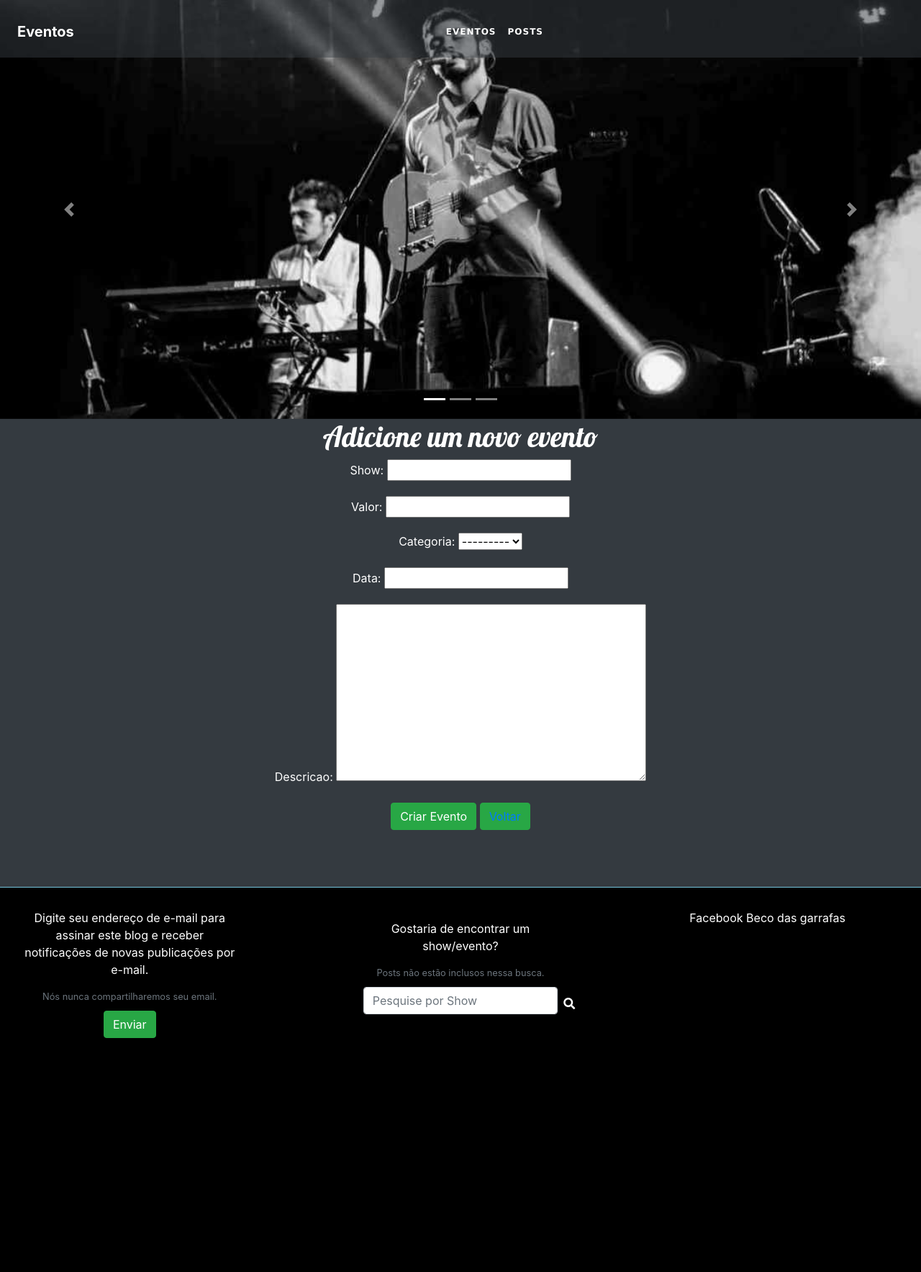
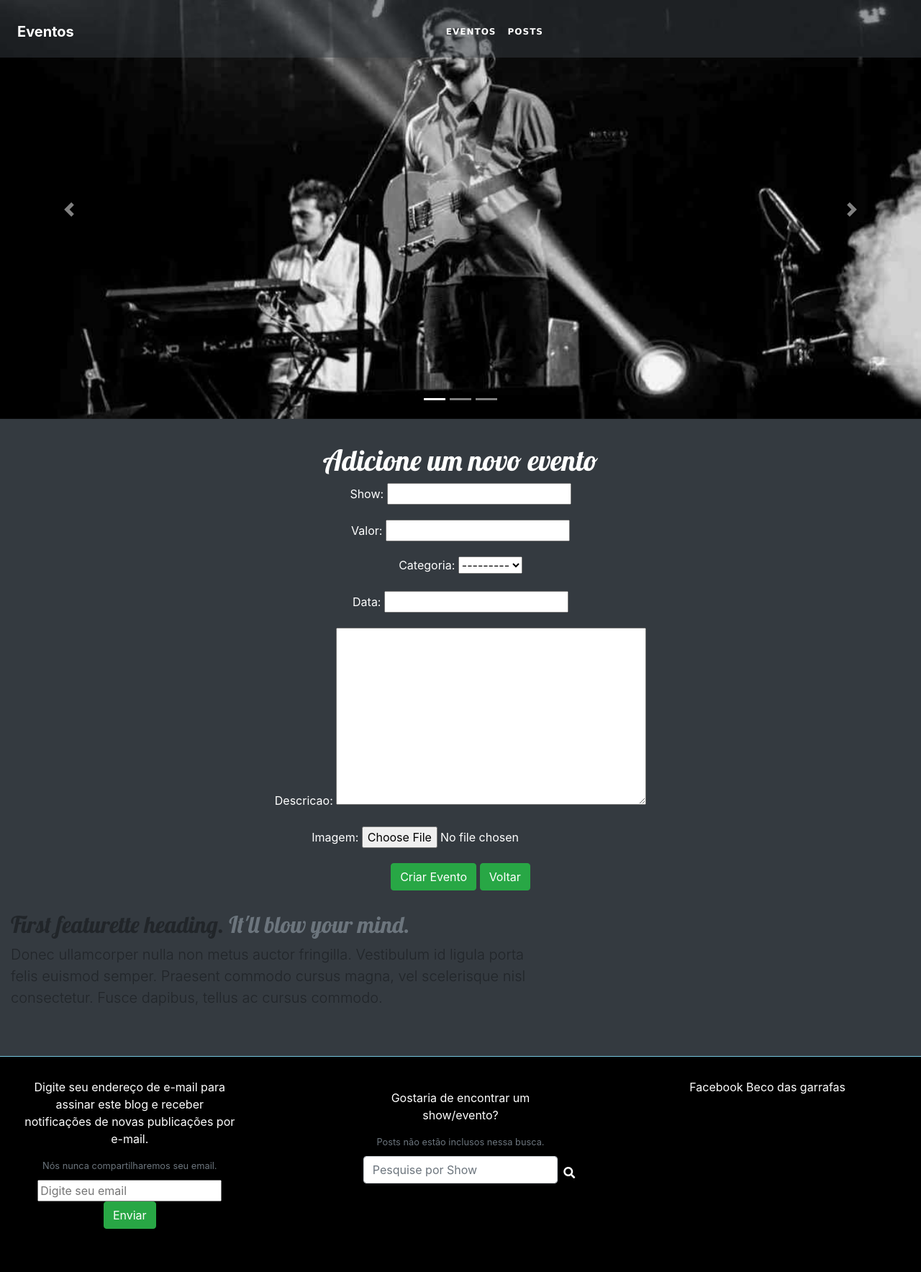
Before and after one commit to sbrj/site_eventos, a Django app: page /evento/novo/ in a window 1280 px wide. Shown: the whole page at 72% size. Before the commit the page ends 1442 px from the top, so only its background shows below. Run offline with Django 3.2, Linux system fonts and the light colour scheme; the visitor is signed in with stand-in values (Sample User, id 1); data that the repository does not hold is empty; some libraries are stand-ins or nearby versions.

Commit message:
Mais estilizacoes, imagem no post e evento

```diff
--- a/contas/admin.py
+++ b/contas/admin.py
@@ -2,7 +2,7 @@ from django.contrib import admin
 from .models import *
 
 class EventosAdmin(admin.ModelAdmin):
-    list_display = ('show', 'data', 'categoria', 'valor')
+    list_display = ('show', 'data', 'categoria', 'valor', 'imagem')
 
     def show_info(self, obj):
         return obj
--- a/contas/forms.py
+++ b/contas/forms.py
@@ -4,7 +4,7 @@ from .models import Evento, Email, Post
 class EventoForm(ModelForm):
     class Meta:
         model = Evento
-        fields = ['show', 'valor', 'categoria', 'data', 'descricao' ]
+        fields = ['show', 'valor', 'categoria', 'data', 'descricao', 'imagem' ]
 
 class EmailForm(ModelForm):
     class Meta:
@@ -23,4 +23,4 @@ class PostForm(ModelForm):
         widgets = {
             'titulo': TextInput(attrs={'placeholder': 'Digite o título'}),
         }
-        fields = ['titulo', 'texto']
+        fields = ['titulo', 'texto', 'imagem']
--- a/contas/models.py
+++ b/contas/models.py
@@ -19,7 +19,7 @@ class Evento(models.Model):
     categoria = models.ForeignKey(Categoria, on_delete=models.CASCADE)
     data = models.DateTimeField(auto_now=False)
     descricao = models.TextField(null=True, blank=True)
-    imagem = models.ImageField(upload_to='img_evento', blank=True)
+    imagem = models.ImageField(upload_to='img_evento/', blank=True)
 
 
     class Meta:
@@ -48,7 +48,7 @@ class Post(models.Model):
     texto = models.TextField(blank=True, null=True)
     data_criacao = models.DateTimeField(default=timezone.now)
     data_publicacao = models.DateTimeField(blank=True, null=True)
-    imagem = models.ImageField(upload_to='img_post', blank=True)
+    imagem = models.ImageField(upload_to='img_post/', blank=True)
 
 
     class Meta:
--- a/contas/static/css/blog.css
+++ b/contas/static/css/blog.css
@@ -18,6 +18,10 @@
 .col-md-8 a:hover {
     text-decoration: none !important;
     color: white;
+}
+
+.featurette-divider {
+    border-block-color: #343a40 !important;
 }
 
 .page-header {
--- a/contas/static/css/style.css
+++ b/contas/static/css/style.css
@@ -76,17 +76,28 @@
     font-weight: bold;
 }
 
-.table th, .table th a:hover, .table td, .table td a:hover {
+.tabela {
+    width: 100%;
+}
+
+.tabela th, .tabela th a:hover, .tabela td, .tabela td a:hover {
     border: none !important;
     border-color: unset;
     text-decoration: none;
     color: white;
+    font-size: 1.3rem !important;
+    height: 50px;
+}
+
+.btn_evento {
+    margin-top: 20px;
 }
 
 .base_titulo {
     margin-top: 50px !important;
     padding: 0;
     display: inline;
+    justify-content: center;
 }
 
 .base_titulo h3 {
--- a/contas/templates/contas/form.html
+++ b/contas/templates/contas/form.html
@@ -7,6 +7,7 @@
     {% endif %}
 {% endblock %}
 {% block content %}
+<hr class="featurette-divider">
 {% if user.is_authenticated %}
     <div class="fundao formulario container-fluid bg-dark fundao">
         <div class="text-white">
@@ -20,15 +21,39 @@
                 {% else %}
                     <input type="submit" class="btn btn-success" value="Criar Evento">
                 {% endif %}
-                    <button class="btn btn-success"><a href="{% url 'todos_eventos' %}">Voltar</a></button>
+                <a href="{% url 'todos_eventos' %}"><button class="btn btn-success">Voltar</button></a>
             </form>
         </div>
     </div>
 {% else %}
-    <div>{{evento.data.date}}</div>
-    <div>{{evento.data.time}}</div>
-    <div>{{evento.show}}</div>
-    <div>{{evento.categoria}}</div>
-    <div>{{evento.valor}}</div>
+    <div class="container-fluid post bg-dark text-white">
+        <div class="row featurette">
+            <div class="col-md-7">
+                <h1>{{evento.show}}</h1>
+                <h2>Data: {{evento.data.date}}</h2>
+                <h3>Hora: {{evento.data.time}}</h3>
+                <h3>Categoria: {{evento.categoria}}</h3>
+                <h3>Valor em R$: {{evento.valor}}</h3>
+            </div>
+            <div class="col-md-5">
+                {% if evento.imagem %}
+                    <img class="featurette-image img-fluid mx-auto" id="blogImage" src="{{evento.imagem.url}}"/>
+                {% endif %}
+            </div>
+        </div>
+    </div>
 {% endif %}
+<hr class="featurette-divider">
+<hr class="featurette-divider">
+<div class="row featurette">
+    <div class="col-md-7">
+      <h2 class="featurette-heading">First featurette heading. <span class="text-muted">It'll blow your mind.</span></h2>
+      <p class="lead">Donec ullamcorper nulla non metus auctor fringilla. Vestibulum id ligula porta felis euismod semper. Praesent commodo cursus magna, vel scelerisque nisl consectetur. Fusce dapibus, tellus ac cursus commodo.</p>
+    </div>
+    <div class="col-md-5">
+        {% if evento.imagem %}
+            <img class="featurette-image img-fluid mx-auto" data-src="holder.js/500x500/auto" id="blogImage" src="{{evento.imagem.url}}" alt="{{evento.imagem}}"/>
+        {% endif %}
+    </div>
+  </div>
 {% endblock %}
--- a/contas/templates/contas/postagens.html
+++ b/contas/templates/contas/postagens.html
@@ -18,7 +18,7 @@
                         <p>Publicado em: {{ post.data_publicacao }}</p>
                     </div>
                     <h2><a href="{% url 'post' post.id %}">{{ post.titulo }}</a></h2>
-                    <p class="col-md-8"><a href="{% url 'post' post.id %}">{{ post.texto|linebreaksbr }}</a></p>
+                    <p class="col-md-8 text-justify"><a href="{% url 'post' post.id %}">{{ post.texto|linebreaksbr }}</a></p>
                 </div>
             {% endfor %}
         </div>
--- a/contas/views.py
+++ b/contas/views.py
@@ -11,6 +11,7 @@ def novo_evento(request):
         form.save()
         return redirect('todos_eventos')
     data['form'] = form
+    data['email_html'] = email_f(request.POST)
     return render(request, 'contas/form.html', data)
 
 def update(request, id):
```
Also changed, not shown: contas/templates/contas/footer.html (+5 -5 lines), contas/templates/contas/listagem.html (+9 -7 lines), contas/templates/contas/post.html (+12 -2 lines), media/img_evento/mandala_3.jpg (added), media/img_post/clubinho.jpg (added), media/img_post/namaste.jpg (added).
